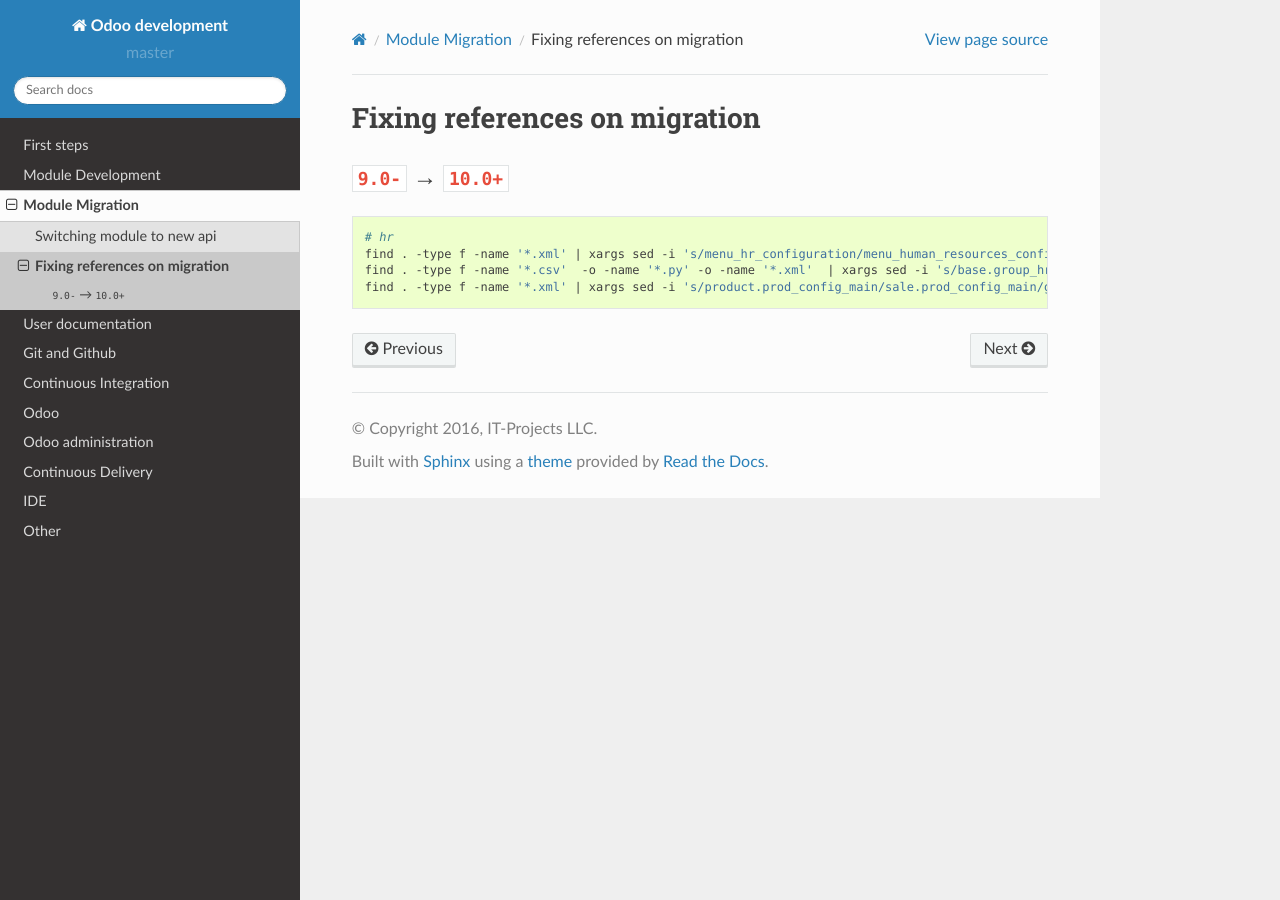
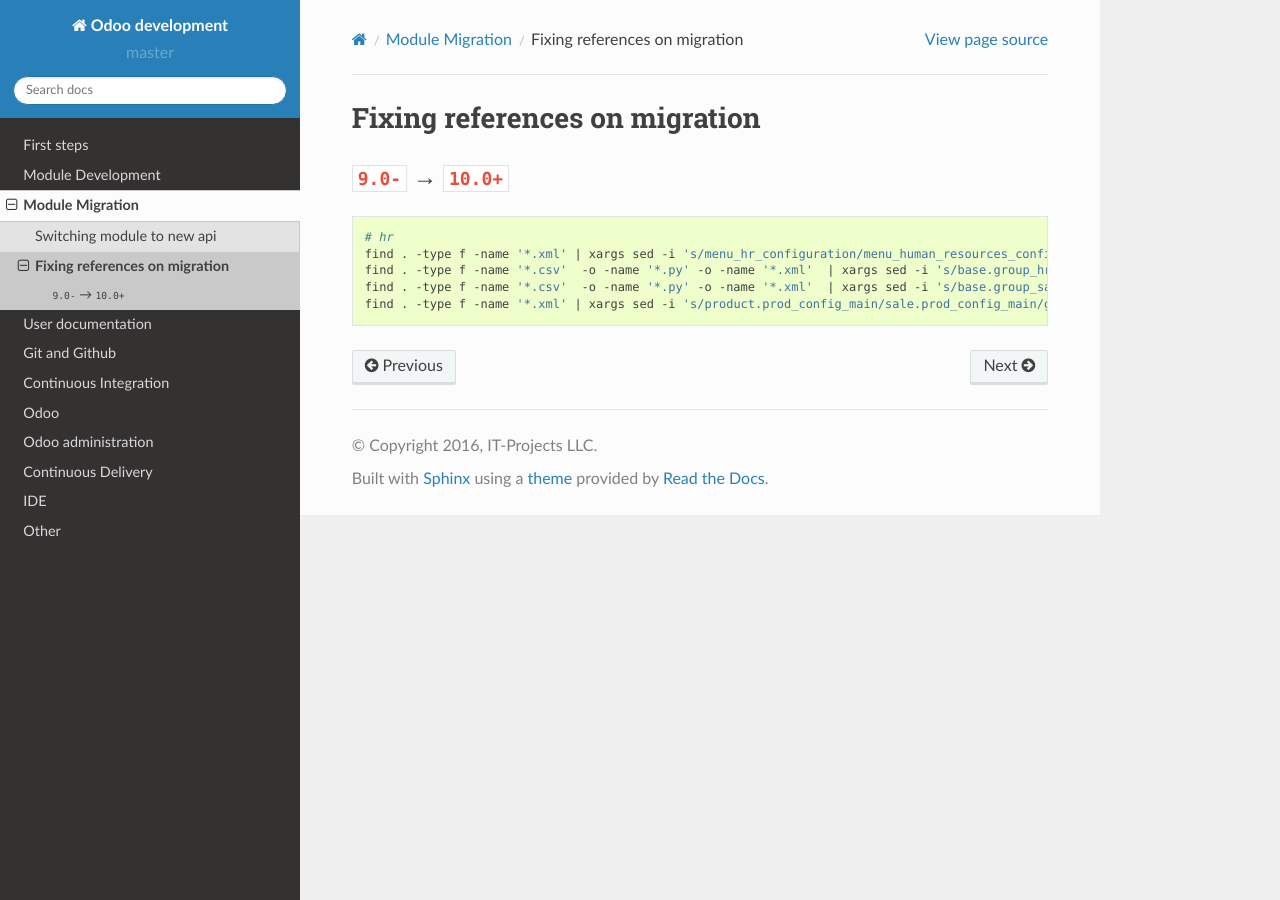
Before and after one commit to itpp-labs/odoo-development, a Sphinx documentation site: the page built from docs/migration/fix-refs.rst, in a window 1280 px wide. Built offline with Sphinx 7.4.7 and the Read the Docs theme 2.0.0, drawn with Linux system fonts in a browser that asks for light colours; pages that are not in the unit, such as notebooks, are missing from menus.

Commit message:
Fixing references on migration: add group_sale_salesman

```diff
--- a/docs/migration/fix-refs.rst
+++ b/docs/migration/fix-refs.rst
@@ -11,4 +11,5 @@
     # hr
     find . -type f -name '*.xml' | xargs sed -i 's/menu_hr_configuration/menu_human_resources_configuration/g'
     find . -type f -name '*.csv'  -o -name '*.py' -o -name '*.xml'  | xargs sed -i 's/base.group_hr/hr.group_hr/g'
+    find . -type f -name '*.csv'  -o -name '*.py' -o -name '*.xml'  | xargs sed -i 's/base.group_sale_salesman/sales_team.group_sale_salesman/g'
     find . -type f -name '*.xml' | xargs sed -i 's/product.prod_config_main/sale.prod_config_main/g'
```
